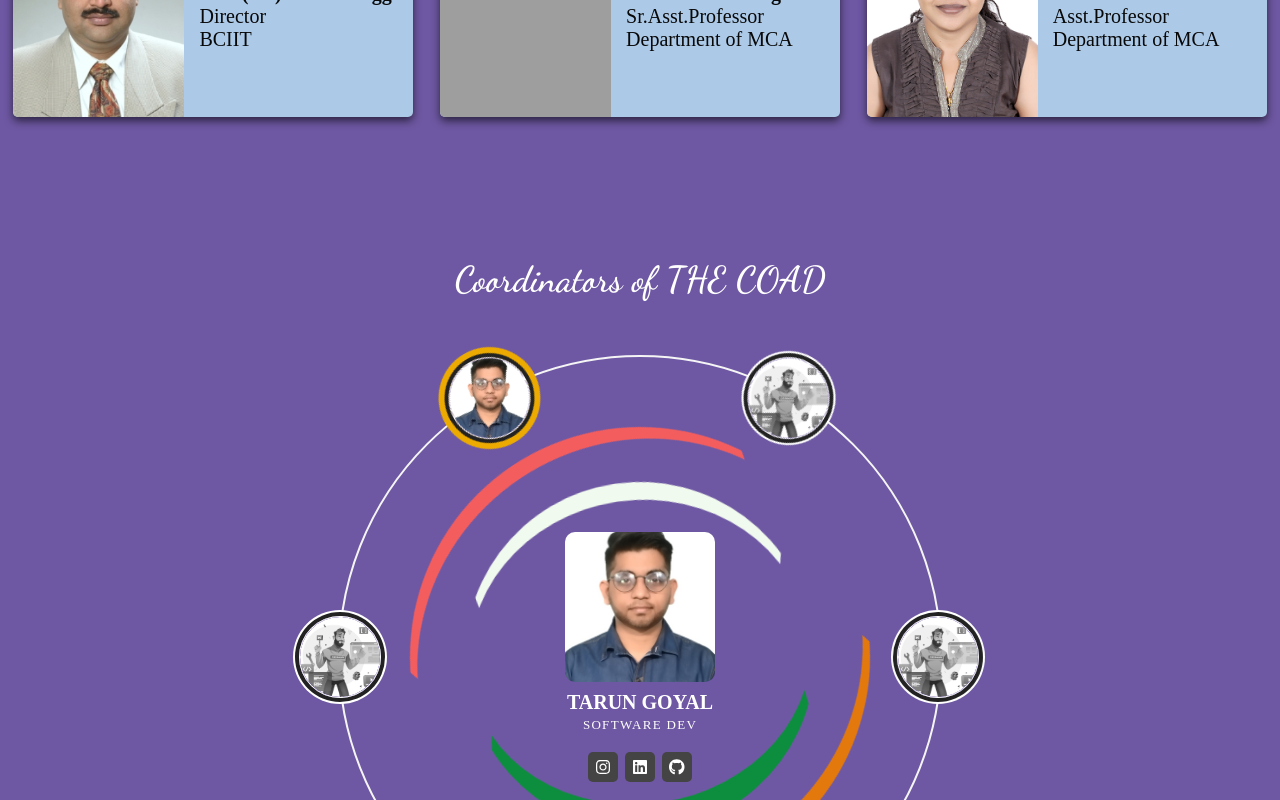
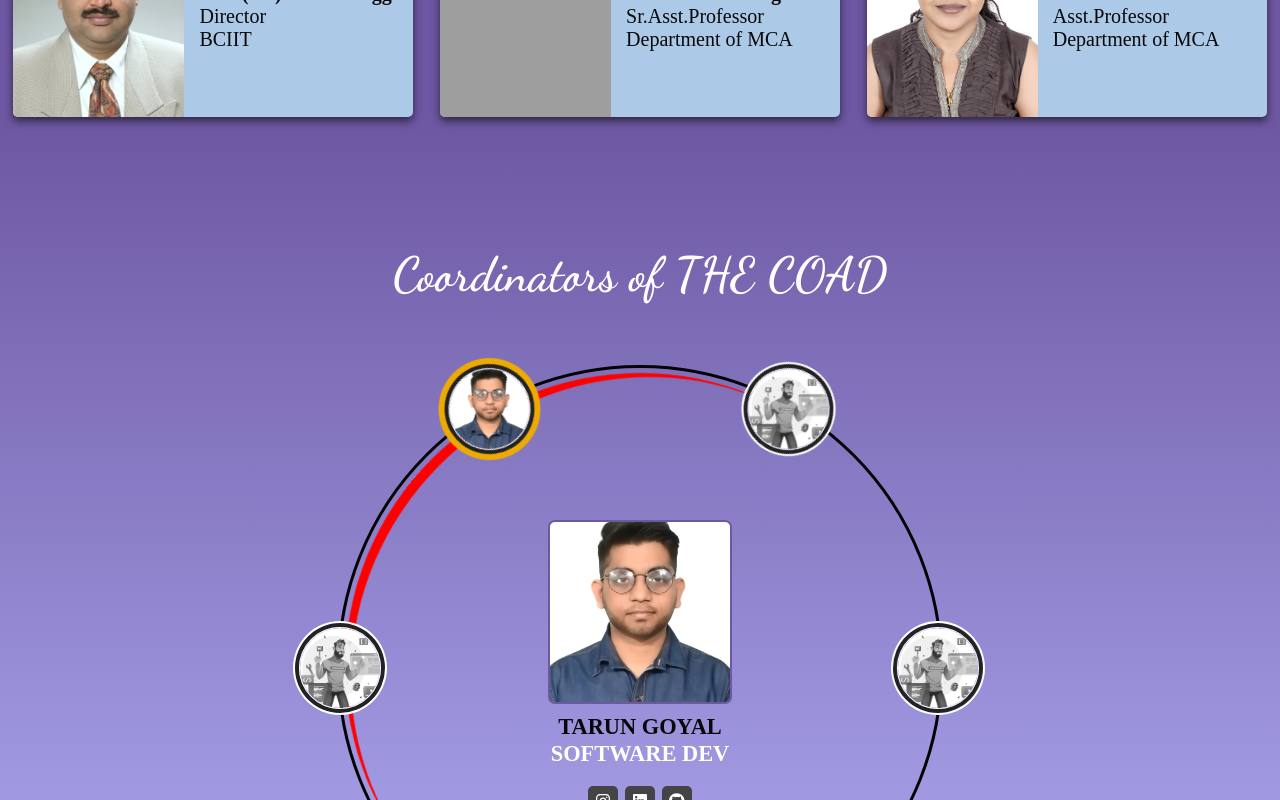
Before and after one commit to Beyondtarun/THECOAD, a React (Create React App) app: page /main in a window 1280 px wide. Shown: the part 2440-3240 px from the top of the page. Built offline with nearby package versions, Linux system fonts and the light colour scheme; grey boxes are pictures that could not be loaded.

Commit message:
team animated changes

```diff
--- a/public/index.html
+++ b/public/index.html
@@ -5,6 +5,7 @@
     <!-- <link rel="icon" href="%PUBLIC_URL%/favicon.ico" /> -->
     <meta name="viewport" content="width=device-width, initial-scale=1" />
     <meta name="theme-color" content="#000000" />
+
     <meta
       name="description"
       content="Web site created using create-react-app"
--- a/src/components/Card.css
+++ b/src/components/Card.css
@@ -44,7 +44,7 @@
 .Card:hover .card-content {
   display: block;
   transition: all 0.6s ease;
-  top: 0%;
+  top: 60%;
 }
 
 .card-name {
--- a/src/components/Card.js
+++ b/src/components/Card.js
@@ -17,7 +17,7 @@ function Card({data}){
               <div className="card-content flex flex-col justify-between">
                 <h2 className="card-name">{item.name}</h2>
                 <h3 className="card-designation">{item.designation}</h3>
-                <p className="card-details">{item.details}</p>
+                {/* <p className="card-details">{item.details}</p> */}
                 <ul className="sci flex justify-center">
                       <li>
                         <a
--- a/src/components/TeamAnimated.css
+++ b/src/components/TeamAnimated.css
@@ -8,14 +8,14 @@
   min-height: 120vh;
   max-width: 100vw;
   margin: 0%;
-
-  background:  #6e58a3;
+  /* background:  #6e58a3; */
+  background: linear-gradient(to bottom,#6e58a3, transparent);
   box-sizing: border-box;
 
 }
 .teamTitle {
   margin-top: 0%;
-  font-size: 36px;
+  font-size: 3em;
 }
 
 .containerteam {
@@ -23,12 +23,17 @@
   position: relative;
   width: 600px;
   height: 600px;
-  border: 2px solid #f5f5f5;
+  border: 3px solid #030303;
   border-radius: 50%;
+
+  /* display: flex;
+  justify-content: center;
+  align-items: center;
+  position: relative; */
 }
 
 .containerteam .icon {
-  position: relative;
+  position:relative;
   width: 100%;
   height: 100%;
   left: -50%;
@@ -90,13 +95,13 @@
 .contentteam:before {
   content: "";
   position: absolute;
-  inset: 70px;
-  border: 4px solid transparent;
-  border-left: 15px solid #e3780d;
-  border-right: 15px solid #f45d5d;
+  /* inset: 40px; */
+  inset: 5px;
+  border-left: 10px solid red;
+  /* border: 10px dotted rgb(214, 241, 4); */
+  /* border-right: 15px solid #02620d; */
   border-radius: 50%;
-  animation: anim1 10s linear infinite;
-  z-index: 1;
+  animation: anim1 60s linear infinite;
   pointer-events: none;
 }
 
@@ -107,20 +112,21 @@
   100% {
     rotate: 360deg;
   }
+
 }
 
-.contentteam:after {
+/* .contentteam:after {
   content: "";
   position: absolute;
-  inset: 125px;
+  inset: 90px;
   border: 4px solid transparent;
-  border-top: 28px solid #0d8d3e;
+  border-top: 24px solid #021f23;
   border-bottom: 18px solid #f1faee;
   border-radius: 50%;
-  animation: anim2 2.6s linear infinite;
+  animation: anim2 4.6s linear infinite;
   z-index: 1;
-  pointer-events: none;
-}
+  pointer-events:stroke;
+} */
 
 @keyframes anim2 {
   0% {
@@ -160,9 +166,10 @@
 
 .contentBx .cardteam .imgBx {
   position: relative;
-  width: 150px;
-  height: 150px;
-  border-radius: 10px;
+  width: 180px;
+  height: 180px;
+  border-radius: 7px;
+  border: #6e58a3 2px solid;
   overflow: hidden;
 }
 
@@ -185,19 +192,21 @@
 .contentBx .cardteam .textBx h2 {
   margin-top: 10px;
   position: relative;
-  font-size: 1.25rem;
-  font-weight: 600;
-  color: #fff;
-  line-height: 1em;
+  font-size: 1.4rem;
+  font-weight: bold;
+
+  color: #080808;
+  line-height: 1.2em;
   text-transform: uppercase;
   text-align: center;
 }
 
 .contentBx .cardteam .textBx h2 span {
-  font-size: 0.65em;
-  color: #fff;
-  font-weight: 500;
-  letter-spacing: 0.1em;
+  font-size: 1 em;
+  color: #ffffff;
+  font-weight: bold;
+  font-style: normal;
+  /* letter-spacing: 0.1em; */
 }
 
 .contentBx .cardteam .textBx .sci {
--- a/src/components/TeamAnimated.js
+++ b/src/components/TeamAnimated.js
@@ -33,7 +33,7 @@ class TeamAnimated extends React.Component {
                 className={`imgBx ${
                   this.state.activeContent === member.id ? "active" : ""
                 }`}
-                style={{ "--i": index + 1 }}
+                style={{ "--i": index + 1}}
                 data-id={member.id}
                 key={member.id}
                 onMouseOver={() => this.handleMouseOver(member.id)}
```
